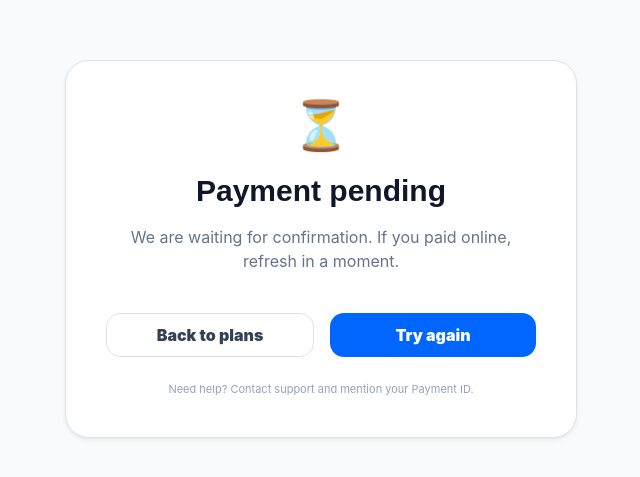
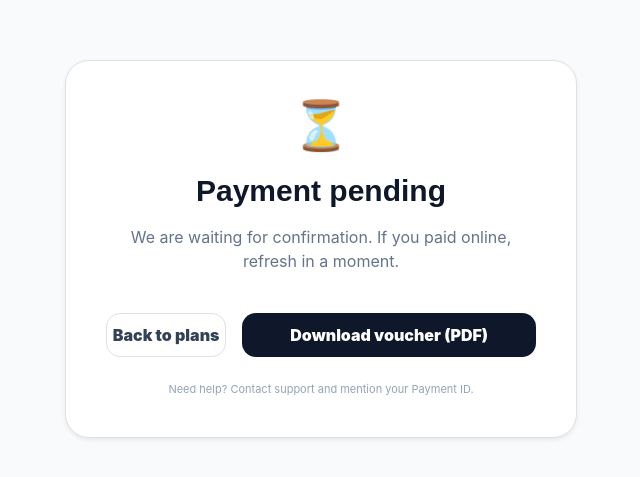
Before and after one commit to nadine197/Esprit-Pidev-4SAE9-2026-EnglishForU, an Angular app in the folder frontend/: page /payment-result in a window 1280 px wide. Shown: the part 151-628 px from the top of the page, without its empty margins (319-959 px from the left). Built offline with nearby package versions, Linux system fonts and the light colour scheme.

Commit message:
qdd nez function voucher

```diff
--- a/frontend/src/app/features/payment-result/payment-result.component.html
+++ b/frontend/src/app/features/payment-result/payment-result.component.html
@@ -24,12 +24,11 @@
         Back to plans
       </button>
 
-      <button
-        *ngIf="status !== 'success'"
-        class="flex-1 h-11 rounded-xl font-black bg-[#0066FF] text-white hover:opacity-95"
-        (click)="retry()">
-        Try again
-      </button>
+<button
+  class="h-11 px-5 rounded-xl font-black bg-slate-900 text-white"
+  (click)="downloadVoucher()">
+  Download voucher (PDF)
+</button>
 
       <button
         *ngIf="status === 'success'"
--- a/frontend/src/app/features/payment-result/payment-result.component.ts
+++ b/frontend/src/app/features/payment-result/payment-result.component.ts
@@ -1,5 +1,6 @@
 import { Component, OnInit } from '@angular/core';
 import { ActivatedRoute, Router } from '@angular/router';
+import { PaymentService } from 'src/app/services/PackageService/payment.service';
 
 type ResultStatus = 'success' | 'failed' | 'pending';
 type Method = 'CASH' | 'STRIPE' | 'FLOUCI' | null;
@@ -16,7 +17,9 @@ export class PaymentResultComponent implements OnInit {
   subtitle = '';
   emoji = '⏳';
 
-  constructor(private route: ActivatedRoute, public router: Router) {}
+  constructor(private route: ActivatedRoute, public router: Router,
+    private paymentService: PaymentService
+  ) {}
 
 
 method: Method = null;
@@ -66,7 +69,17 @@ private applyCopy() {
   this.title = 'Payment pending';
   this.subtitle = 'We are waiting for confirmation. If you paid online, refresh in a moment.';
 }
-
+downloadVoucher() {
+  const id = Number(this.route.snapshot.queryParamMap.get('id'));
+  this.paymentService.downloadVoucher(id).subscribe(blob => {
+  const url = window.URL.createObjectURL(blob);
+  const a = document.createElement('a');
+  a.href = url;
+  a.download = `voucher-${id}.pdf`;
+  a.click();
+  window.URL.revokeObjectURL(url);
+});
+}
   goPricing() {
     this.router.navigate(['/main']);
   }
--- a/frontend/src/app/services/PackageService/payment.service.ts
+++ b/frontend/src/app/services/PackageService/payment.service.ts
@@ -37,7 +37,13 @@ deletePayment(id: number): Observable<void> {
   createPayment(payload: any): Observable<any> {
     return this.http.post<any>(`${this.apiUrl}`, payload, { headers: this.getHeaders() });
   }
-
+downloadVoucher(paymentId: number) {
+  const token = localStorage.getItem('token');
+  return this.http.get(`${this.apiUrl}/${paymentId}/voucher`, {
+    headers: { Authorization: `Bearer ${token}` },
+    responseType: 'blob'
+  });
+}
   // confirm payment
   confirmPayment(id: number, payload: any): Observable<any> {
     return this.http.post<any>(`${this.apiUrl}/${id}/confirm`, payload, { headers: this.getHeaders() });
```
